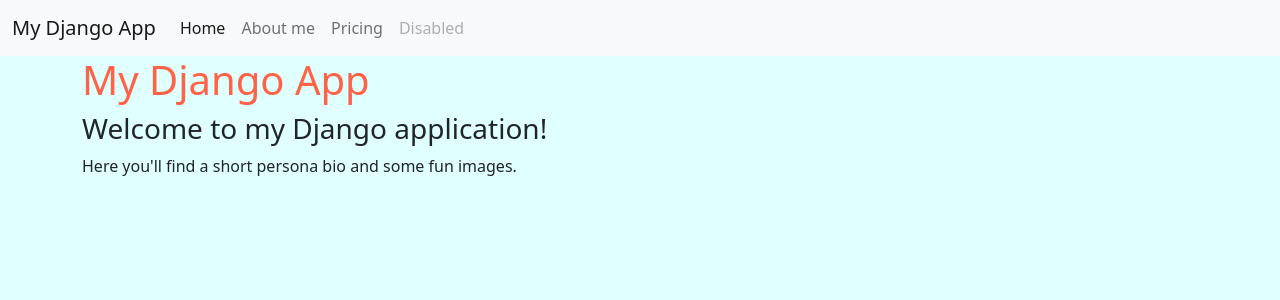
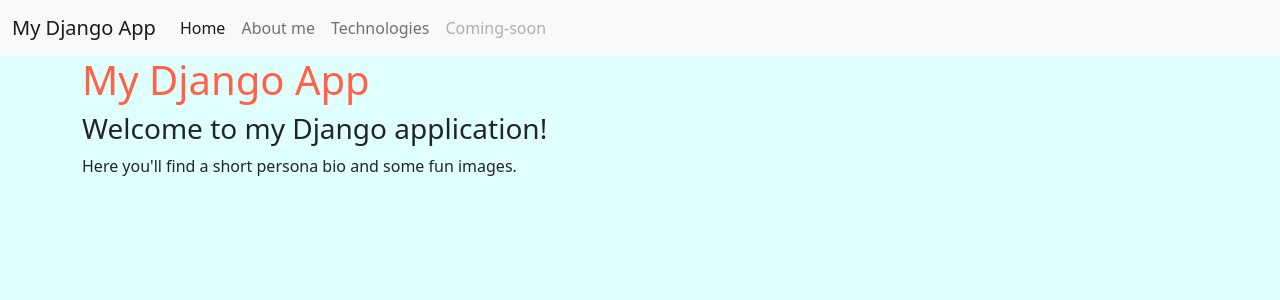
Before and after one commit to leoMirandaa/FSDI-112-Assignment-2, a Django app: page / in a window 1280 px wide. Shown: the top 300 px of the page. Run offline with Django 4.2, Linux system fonts and the light colour scheme.

Commit message:
navbar updated

```diff
--- a/templates/base.html
+++ b/templates/base.html
@@ -35,10 +35,10 @@
             <a class="nav-link" href="{% url 'about' %}">About me</a>
           </li>
           <li class="nav-item">
-            <a class="nav-link" href="#">Pricing</a>
+            <a class="nav-link" href="#">Technologies</a>
           </li>
           <li class="nav-item">
-            <a class="nav-link disabled">Disabled</a>
+            <a class="nav-link disabled">Coming-soon</a>
           </li>
         </ul>
       </div>
```
